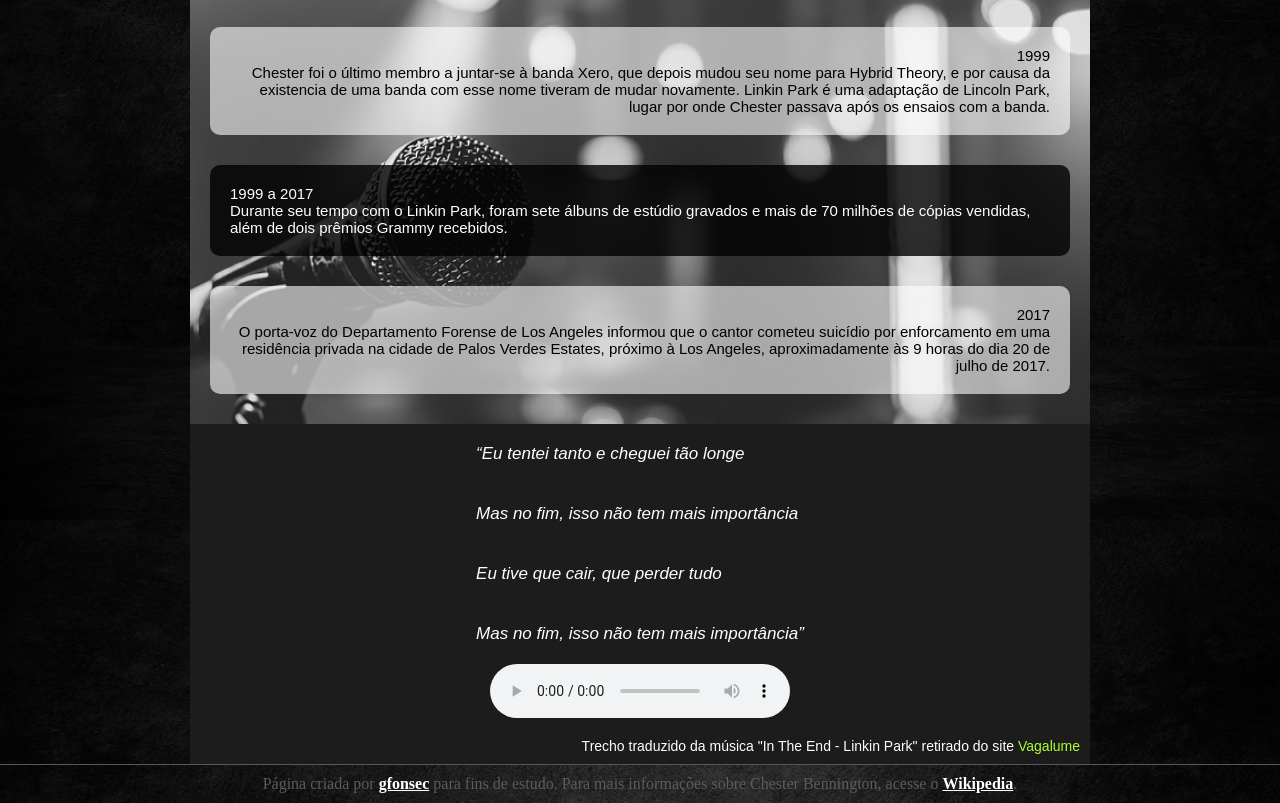
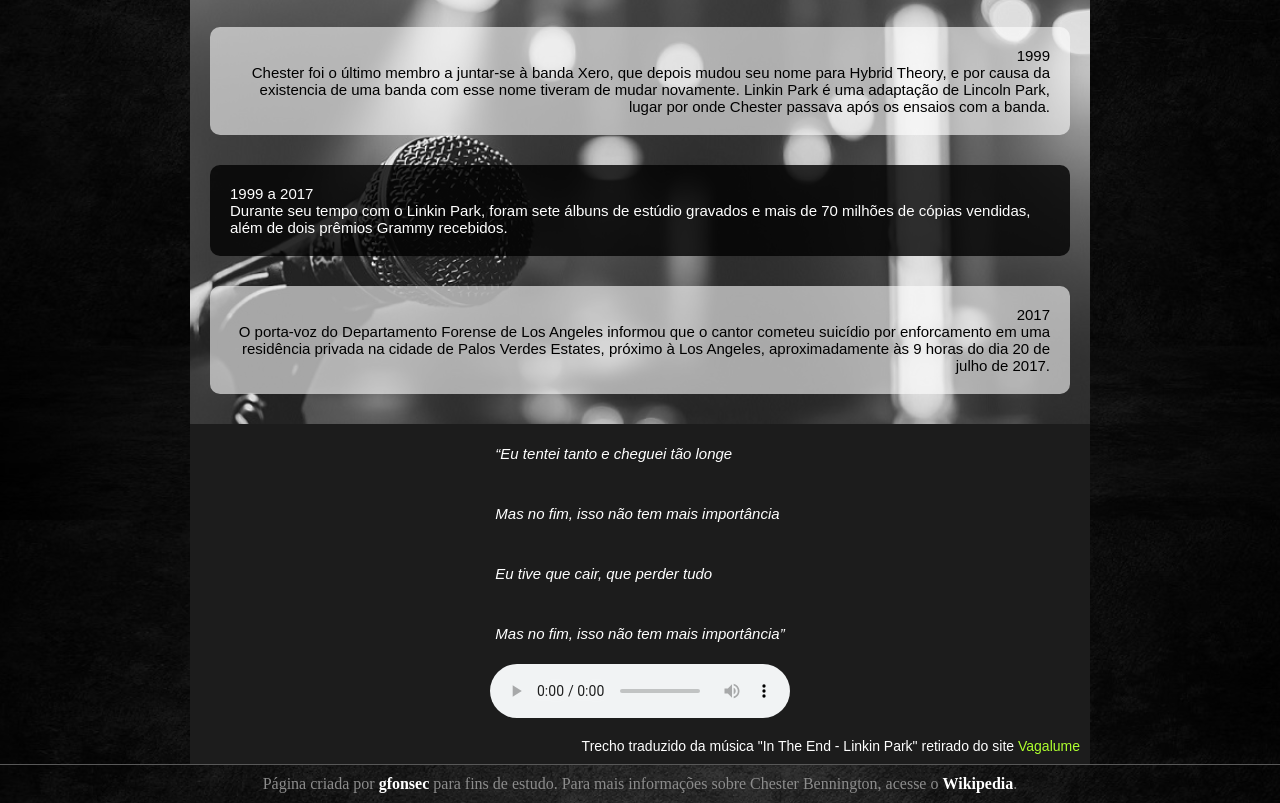
Before and after one commit to gfonsec/tributo-chester, a plain HTML site: page index.html in a window 1280 px wide. Shown: the part 1880-2683 px from the top of the page. Drawn offline with Linux system fonts and the light colour scheme; a web font is replaced by a local one.

Commit message:
Update style.css

```diff
--- a/style.css
+++ b/style.css
@@ -78,7 +78,7 @@ header {
     background-image: url('images/fundomicrofone.jpg');
     background-attachment: fixed;
     background-size: cover;
-    background-position: center;
+    background-position: left center;
     background-repeat: no-repeat;
     height: auto;
 
@@ -132,7 +132,7 @@ header {
 
 .trecho q {
     margin-top: 20px;
-    font-size: 17px;
+    font-size: 15px;
     line-height: 60px;
     color: white;
     font-family: var(--font3);
@@ -154,7 +154,7 @@ header {
 
 .rodape {
     border-top: 1px solid #585858;
-    color: #5c5c5c;
+    color: #8c8c8c;
     text-align: center;
     padding: 10px;
 }
@@ -162,7 +162,6 @@ header {
 .rodape a {
     color: white;
     font-weight: bold;
-    text-decoration: underline;
 }
 
 @media (max-width: 550px) {
```
